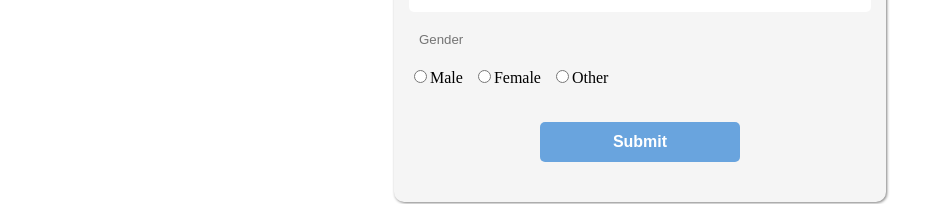
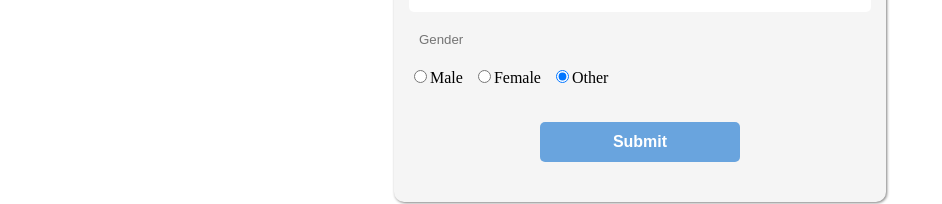
Before and after one commit to KirubelEnyew/addis_software_frontend, a React (Create React App) app: page /employee-form in a window 1280 px wide. Shown: the part 445-649 px from the top of the page, without its empty margins (0-942 px from the left). Built offline with nearby package versions, Linux system fonts and the light colour scheme.

Commit message:
style - minor visual indication fix

```diff
--- a/src/Components/Employee/NewEmployeeForm.tsx
+++ b/src/Components/Employee/NewEmployeeForm.tsx
@@ -100,6 +100,7 @@ const NewEmployeeForm = () => {
                                         id="male"
                                         size={100}
                                         value="male"
+                                        checked={formValues.gender === 'male'}
                                         onChange={(e) => { setFormValues({ ...formValues, gender: e.target.value }) }} />
                                     <label htmlFor="male">Male</label>
                                 </div>
@@ -109,6 +110,7 @@ const NewEmployeeForm = () => {
                                         id="female"
                                         name="gender-group"
                                         value="female"
+                                        checked={formValues.gender === 'female'}
                                         onChange={(e) => { setFormValues({ ...formValues, gender: e.target.value }) }} />
                                     <label htmlFor="female">Female</label>
                                 </div>
@@ -117,6 +119,7 @@ const NewEmployeeForm = () => {
                                         type="radio"
                                         id="other"
                                         name="gender-group"
+                                        checked={formValues.gender === 'other'}
                                         value="other"
                                         onChange={(e) => { setFormValues({ ...formValues, gender: e.target.value }) }} />
                                     <label htmlFor="other">Other</label>
```
